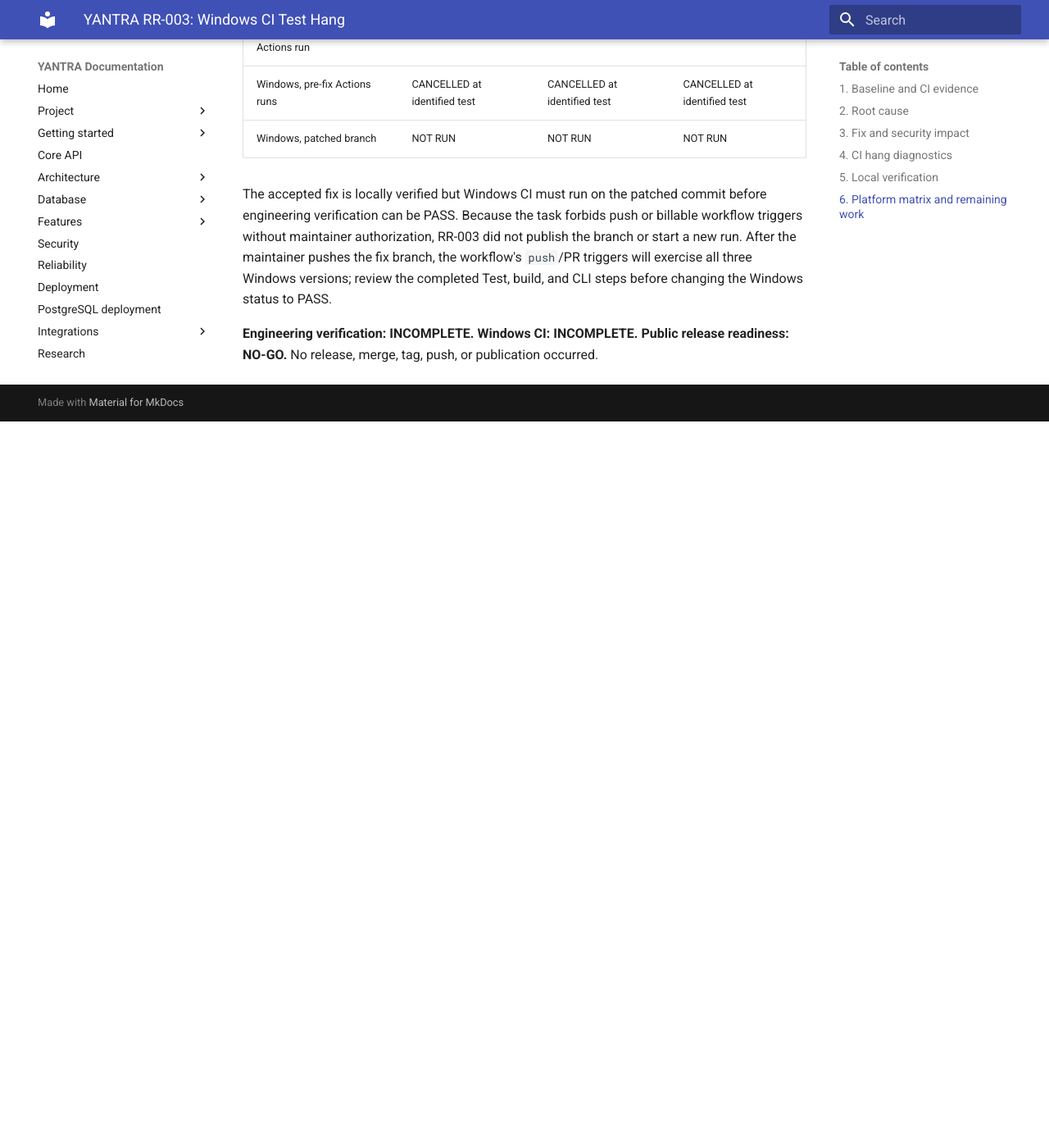
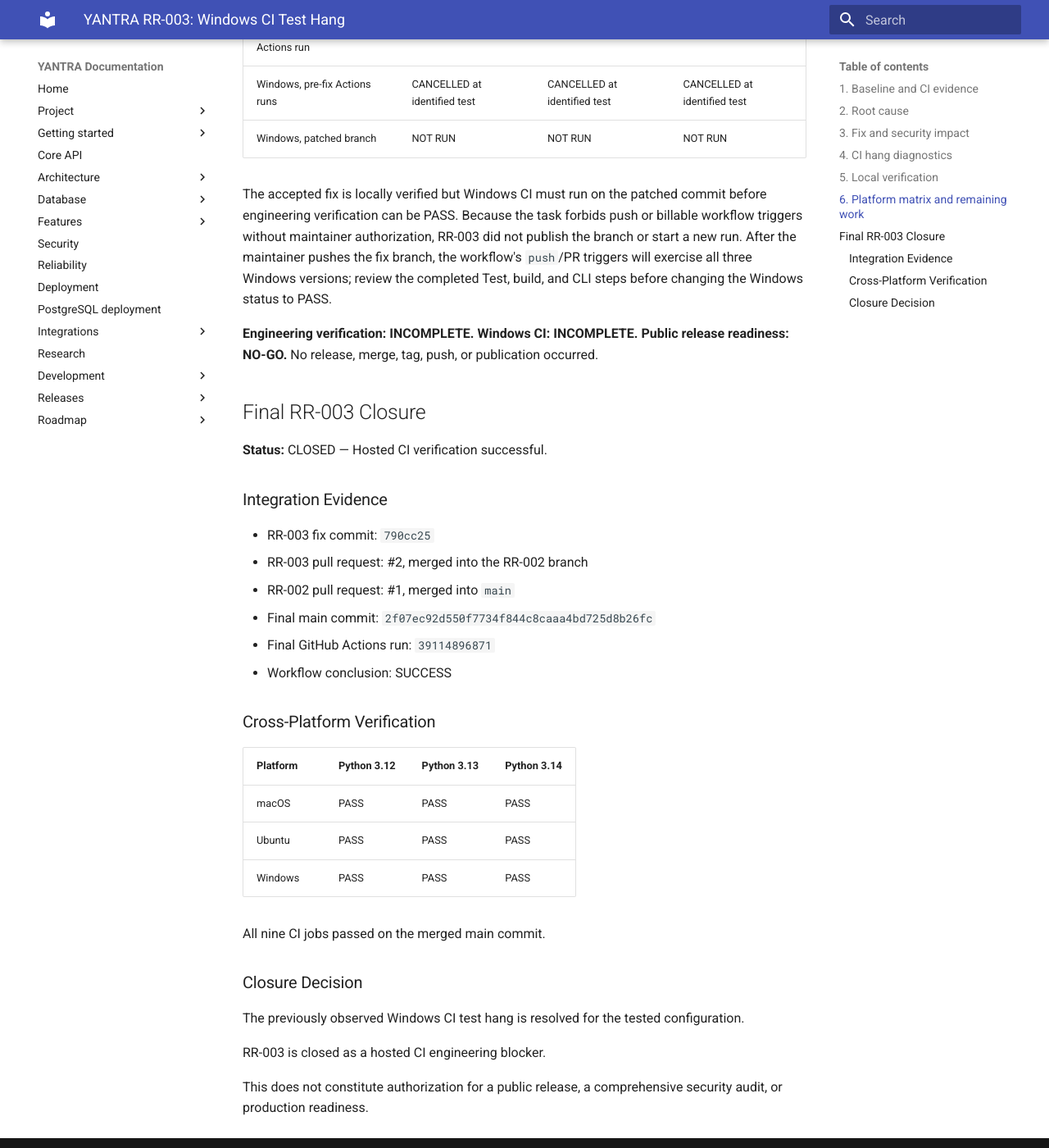
Before and after one commit to Rishit1769/Yantra, an MkDocs documentation site: the page built from docs/development/yantra-rr003-windows-ci-test-hang.md, in a window 1280 px wide and 1400 px high, scrolled down 2778 px. Shown: the whole window at 82% size. Built offline with MkDocs 1.6.1 and Material for MkDocs 9.7.7, drawn with Linux system fonts in a browser that asks for light colours; before the commit the page ends 3292 px from its top, so only the background shows below that.

Commit message:
docs(release): close RR-003 Windows CI verification

```diff
--- a/docs/development/yantra-rr003-windows-ci-test-hang.md
+++ b/docs/development/yantra-rr003-windows-ci-test-hang.md
@@ -110,3 +110,35 @@
 
 **Engineering verification: INCOMPLETE. Windows CI: INCOMPLETE. Public release
 readiness: NO-GO.** No release, merge, tag, push, or publication occurred.
+
+## Final RR-003 Closure
+
+**Status:** CLOSED — Hosted CI verification successful.
+
+### Integration Evidence
+
+- RR-003 fix commit: `790cc25`
+- RR-003 pull request: #2, merged into the RR-002 branch
+- RR-002 pull request: #1, merged into `main`
+- Final main commit: `2f07ec92d550f7734f844c8caaa4bd725d8b26fc`
+- Final GitHub Actions run: `39114896871`
+- Workflow conclusion: SUCCESS
+
+### Cross-Platform Verification
+
+| Platform | Python 3.12 | Python 3.13 | Python 3.14 |
+|---|---|---|---|
+| macOS | PASS | PASS | PASS |
+| Ubuntu | PASS | PASS | PASS |
+| Windows | PASS | PASS | PASS |
+
+All nine CI jobs passed on the merged main commit.
+
+### Closure Decision
+
+The previously observed Windows CI test hang is resolved for the tested configuration.
+
+RR-003 is closed as a hosted CI engineering blocker.
+
+This does not constitute authorization for a public release,
+a comprehensive security audit, or production readiness.
```
